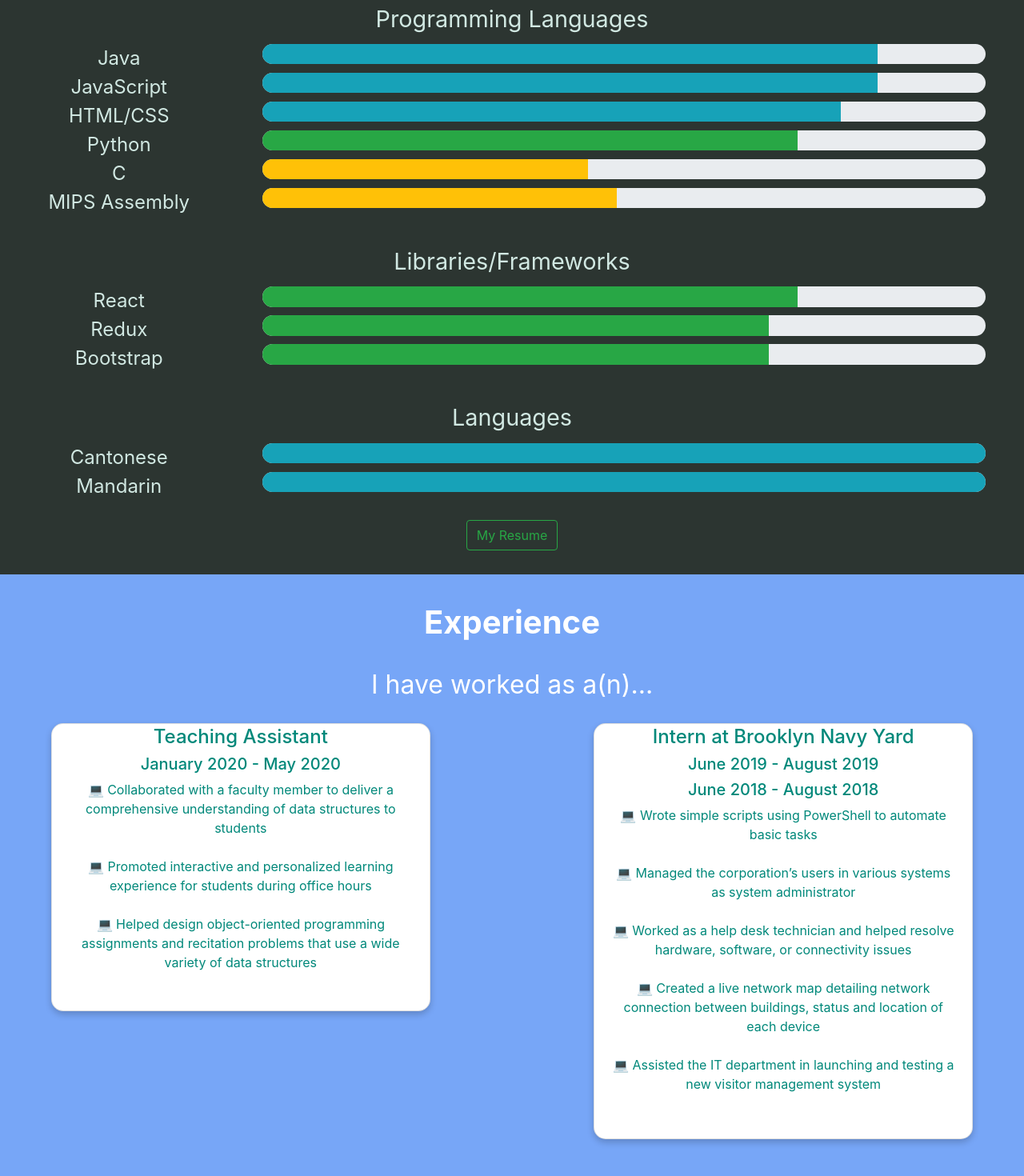
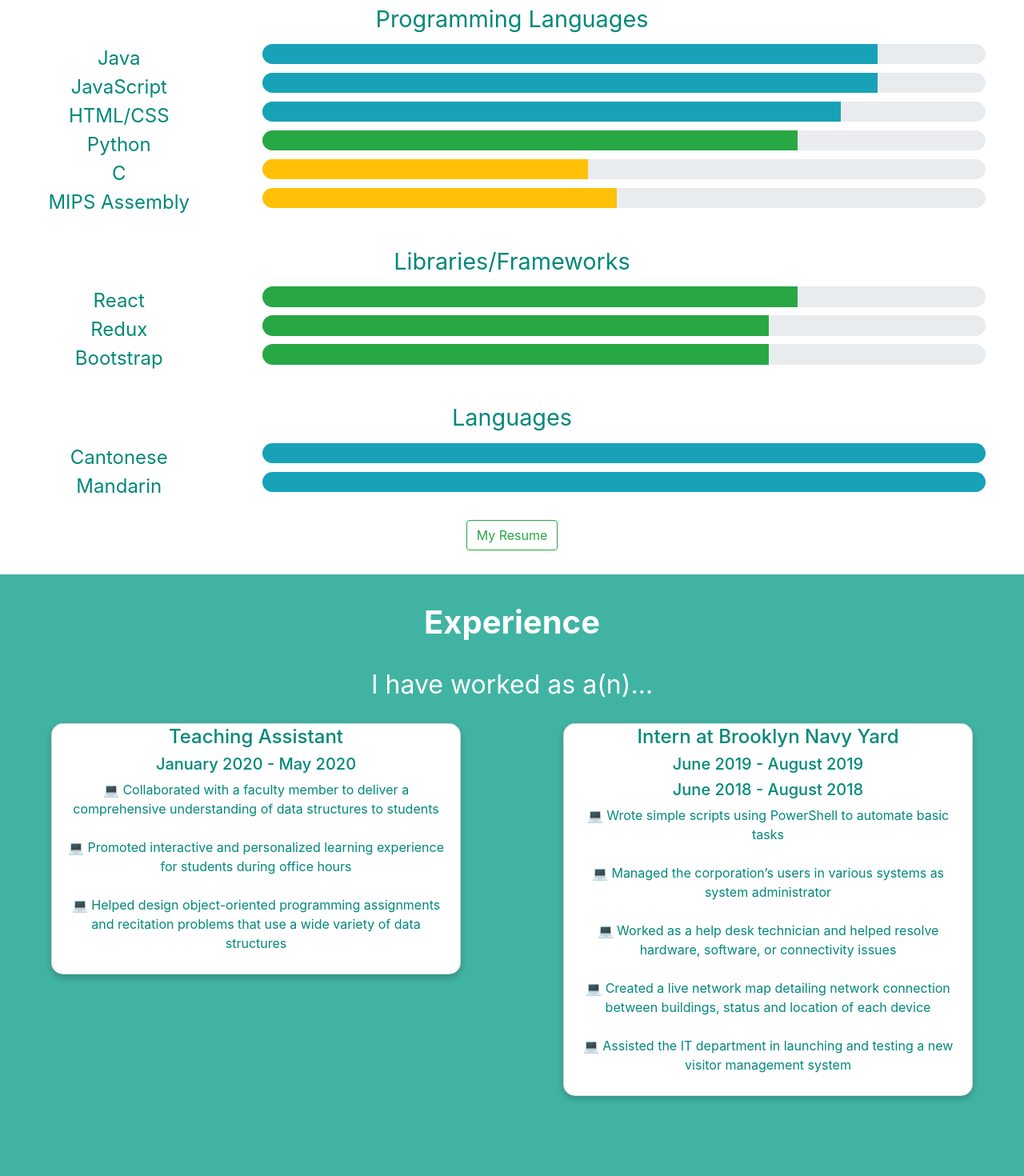
Before and after one commit to hk0430/kenny, a React (Create React App) app: page / in a window 1280 px wide. Shown: the part 1026-2496 px from the top of the page at 80% size. Built offline with nearby package versions, Linux system fonts and the light colour scheme.

Commit message:
Update style.css

```diff
--- a/src/style.css
+++ b/src/style.css
@@ -91,8 +91,7 @@ img {
 #skills {
     padding: 30px 0 30px 0;
     text-align: center;
-    color: #D1E8E2;
-    background-color: #2C3531;
+    color: #00887A;
     overflow: hidden;
 }
 
@@ -130,7 +129,7 @@ img {
     height: 95vh;
     padding: 30px 0 30px 0;
     text-align: center;
-    background-color: #77A6F7;
+    background-color: #41B3A3;
     color: white;
 }
 
@@ -144,6 +143,7 @@ img {
     width: 40%;
     color: #00887A;
     border-radius: 15px;
+    overflow: auto;
 }
 
 .card:hover {
@@ -152,20 +152,15 @@ img {
 
 .container {
     padding: 2px 16px;
+    vertical-align: middle;
 }
 
 .card_left {
     float: left;
-    width: 37%;
     margin-left: 5%;
-    height: 45vh;
-    overflow: auto;
 }
 
 .card_right {
     float: right;
-    width: 37%;
     margin-right: 5%;
-    height: 65vh;
-    overflow: auto;
 }
```
